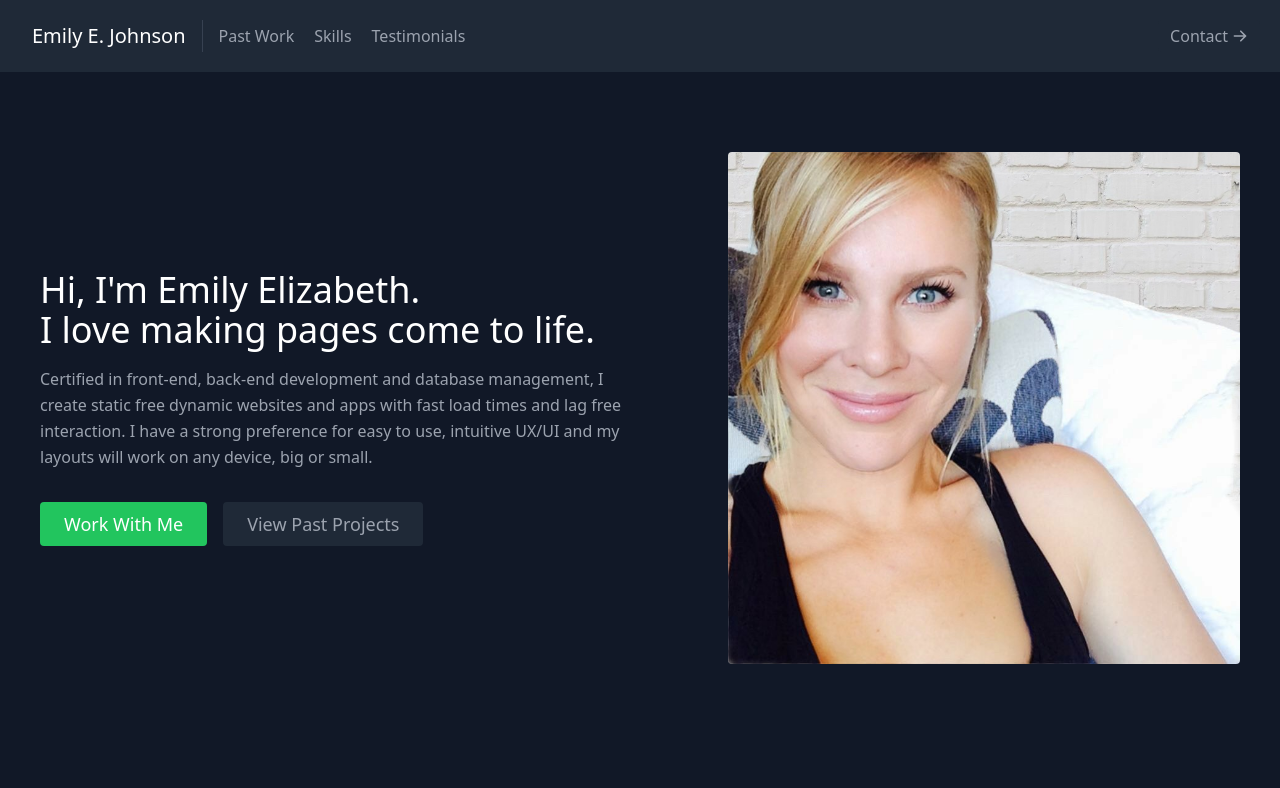
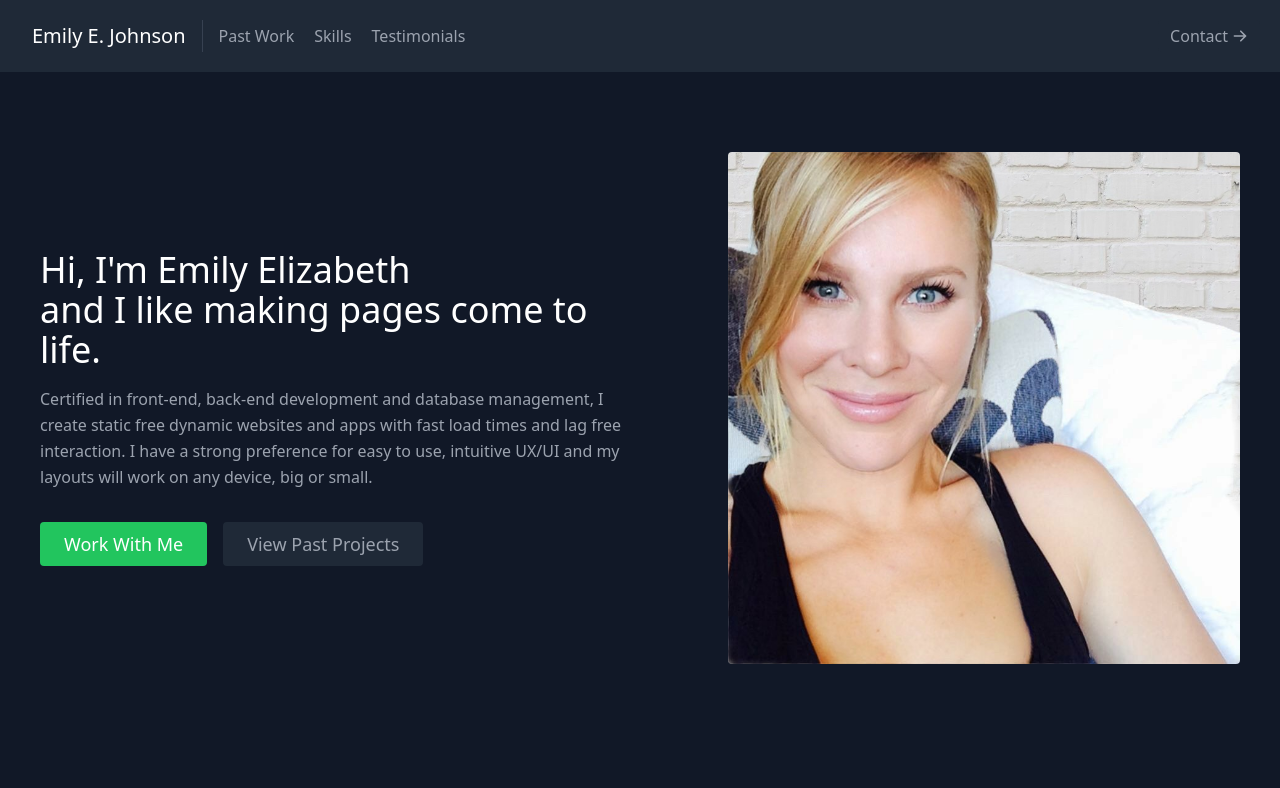
Before and after one commit to EmmyEJohnson/emily-portfolio1, a React (Create React App) app: page / in a window 1280 px wide. Shown: the top 788 px of the page. Built offline with nearby package versions, Linux system fonts and the light colour scheme.

Commit message:
update about introduction sentence

```diff
--- a/src/components/About.js
+++ b/src/components/About.js
@@ -8,8 +8,8 @@ export default function About() {
       <div className="container mx-auto flex px-10 py-20 md:flex-row flex-col items-center">
         <div className="lg:flex-grow md:w-1/2 lg:pr-24 md:pr-16 flex flex-col md:items-start md:text-left mb-16 md:mb-0 items-center text-center">
           <h1 className="title-font sm:text-4xl text-3xl mb-4 font-medium text-white">
-            Hi, I'm Emily Elizabeth.
-            <br className="hidden lg:inline-block" /> I love making pages come to life.
+            Hi, I'm Emily Elizabeth
+            <br className="hidden lg:inline-block" /> and I like making pages come to life.
           </h1>
           <p className="mb-8 leading-relaxed">
           Certified in front-end, back-end development and database management, I create static free dynamic websites and apps with fast load times and lag free interaction. I have a strong preference for easy to use, intuitive UX/UI and my layouts will work on any device, big or small.
```
